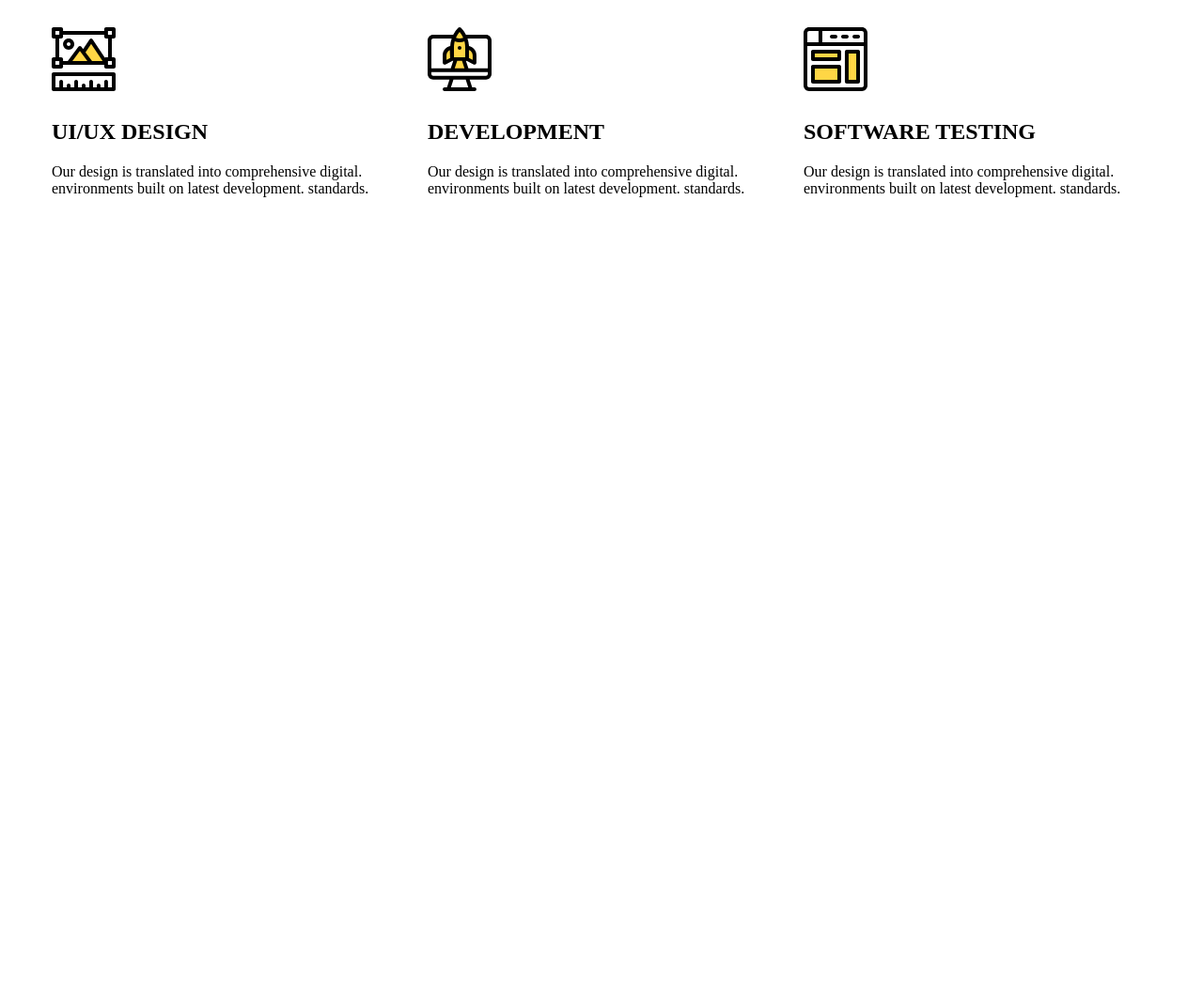
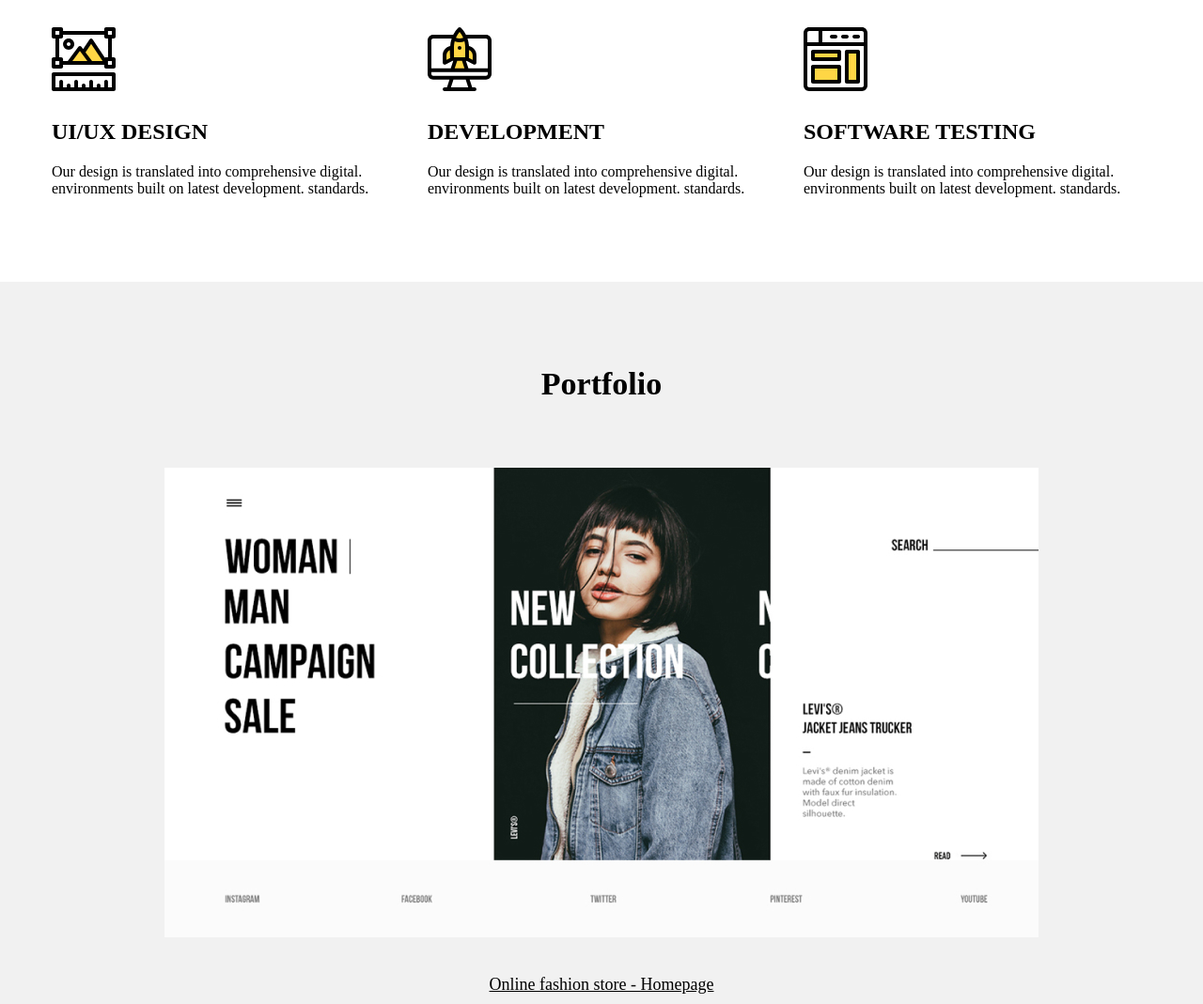
Before and after one commit to Asem287/PL-project, a plain HTML site: page index.html in a window 1280 px wide. Shown: the part 831-1900 px from the top of the page at 94% size. Before the commit the page ends 1131 px from the top, so only its background shows below. Drawn offline with Linux system fonts and the light colour scheme.

Commit message:
made a portfolio

```diff
--- a/css/main.css
+++ b/css/main.css
@@ -13,6 +13,11 @@ body {
     margin: 0 auto;
 }
 
+.title-1 {
+    font-size: 34px;
+    font-weight: 600;
+
+}
 
 /* HEADER */
 
@@ -133,3 +138,41 @@ body {
 .servise-card p {
     line-height: 2;
 }
+
+
+
+/* Portfolio */
+
+.portfolio {
+    padding: 90px 0;
+    background-color: #F1F1F1;
+}
+
+.portfolio-title {
+    margin-bottom: 70px;
+    text-align: center;
+
+}
+
+
+.project {
+    text-align: center;
+
+}
+
+.project + .project {
+    margin-top: 90px;
+
+}
+.project-img {
+    margin-bottom: 40px;
+}
+
+.project-title{
+    font-size: 18px;
+}
+
+.project-title a {
+    color: #000;
+    text-decoration: underline;
+}
--- a/index.html
+++ b/index.html
@@ -68,6 +68,33 @@ During my thirteen year tenure here.
         </div>
      </section>
 
+
+     <section class="portfolio">
+        <div class="container">
+            <div class="portfolio-title">
+                <h2 class="title-1">Portfolio</h2>
+            </div>
+
+            <div class="project">
+                <img src="./img/portfolio/Слой 8.jpg" alt="Online fashion store" class="project-img">
+                <h3 class="project-title"><a href="#!">Online fashion store - Homepage</a></h3>
+            </div>
+
+            <div class="project">
+                <img src="./img/portfolio/reebok_web.jpg" alt="Reebok Store" class="project-img">
+                <h3 class="project-title"><a href="#!">Reebok Store - Concept</a></h3>
+            </div>
+
+            <div class="project">
+                <img src="./img/portfolio/03.jpg" alt="Braun Landing Page" class="project-img">
+                <h3 class="project-title"><a href="#!">Braun Landing Page - Concept</a></h3>
+            </div>
+
+        </div>
+     </section>
+
+
+
     <script src="./js/main.js"></script>
 </body>
 </html>
```
